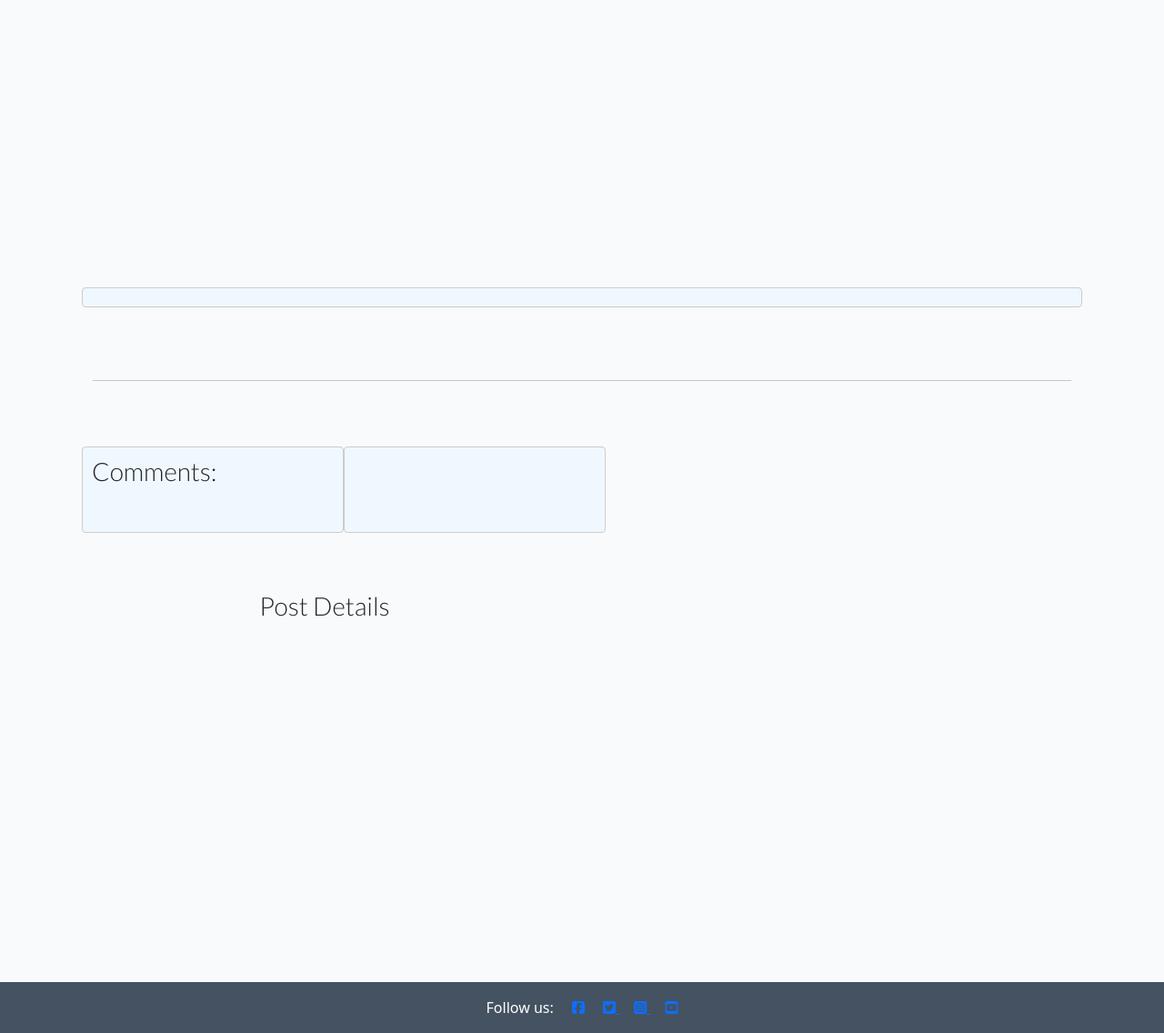
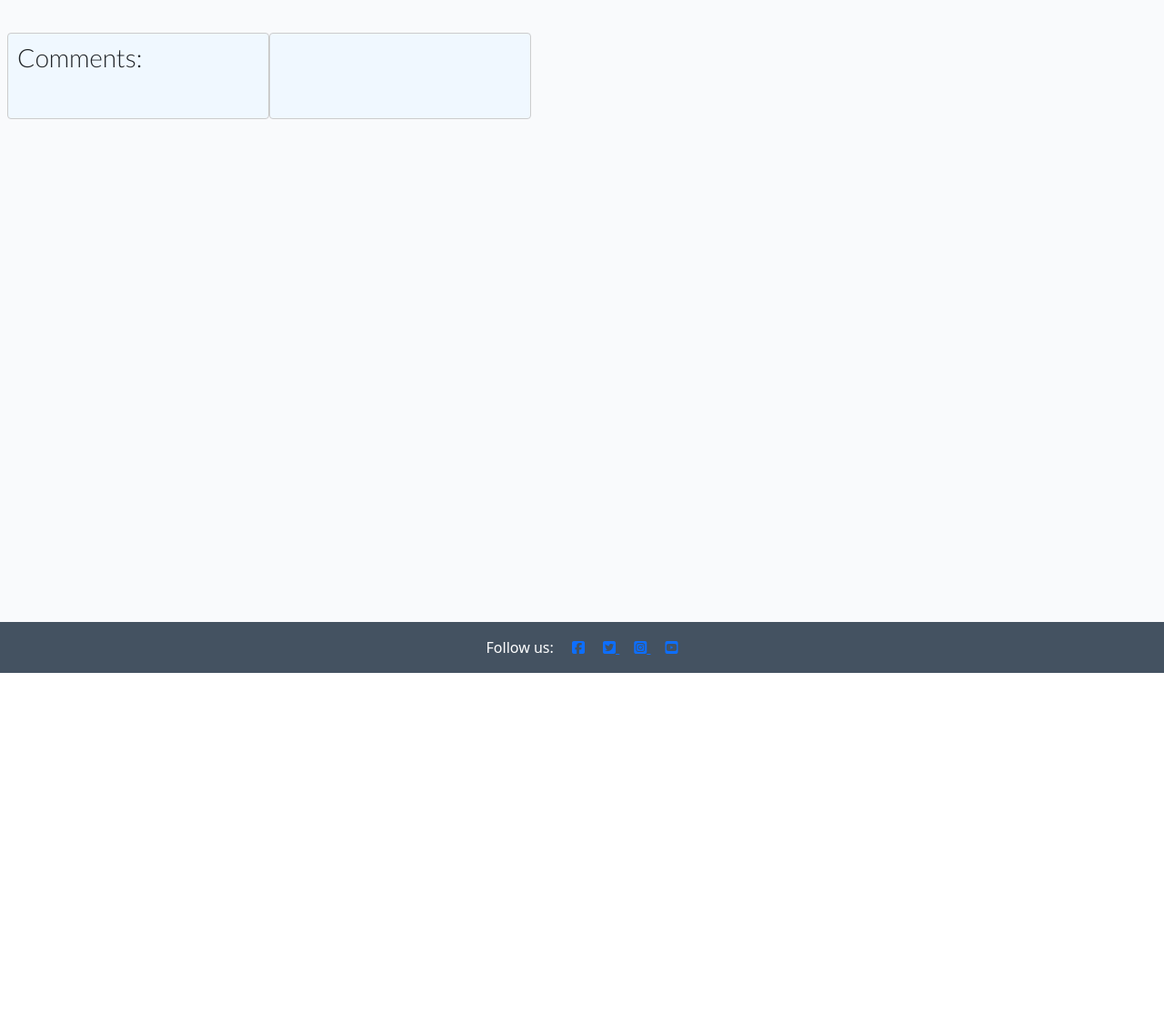
Before and after one commit to robinoldman/cycle-site1, a Django app: template templates/site_post_comments.html in a window 1280 px wide. Shown: the part 60-1196 px from the top of the page at 91% size. After the commit the page ends 800 px from the top, so only its background shows below. Run offline with Django 3.2, Linux system fonts and the light colour scheme; the template is opened without the code that fills it, so the values that code supplies are empty; some libraries are stand-ins or nearby versions.

Commit message:
forma the bootstrap on the comment page for site routes

```diff
--- a/templates/site_post_comments.html
+++ b/templates/site_post_comments.html
@@ -2,25 +2,10 @@
 {% load crispy_forms_tags %}
 
 {% block content %}
-    <div class="masthead">
-        <!-- Masthead content here -->
-    </div>
 
-    <div class="container">
-        <div class="row">
-            <div class="col card mb-4 mt-3 left top">
-                <!-- Post content here -->
-            </div>
-        </div>
 
 <div class="row">
-            <div class="col">
-                <hr>
-            </div>
-        </div>
-
-        <div class="row">
-            <div class="col-md-8 card mb-4 mt-3">
+  <div class="col-lg-6 col-md-6 col-sm-12 card mb-4 mt-3">
     <h3>Comments:</h3>
     <div class="card-body">
       {% for comment in comments %}
@@ -43,13 +28,12 @@
           <input type="hidden" name="delete_confirmation" value="true">
           <button type="submit" class="btn btn-danger">Delete Comment</button>
         </form>
-
         {% endif %}
       </div>
       {% endfor %}
     </div>
   </div>
-            <div class="col-md-4 card mb-4 mt-3">
+  <div class="col-lg-6 col-md-6 col-sm-12 card mb-4 mt-3">
     <div class="card-body">
       {% if commented %}
       <div class="alert alert-success" role="alert">
@@ -70,11 +54,6 @@
   </div>
 </div>
 
-        <div class="row">
-            <div class="col-md-8 offset-md-2">
-                <h3>Post Details</h3>
-                <!-- Display post details here -->
-            </div>
-        </div>
-    </div>
+
+
 {% endblock content %}
```
Lines whose indentation alone changed are shown as unchanged.
